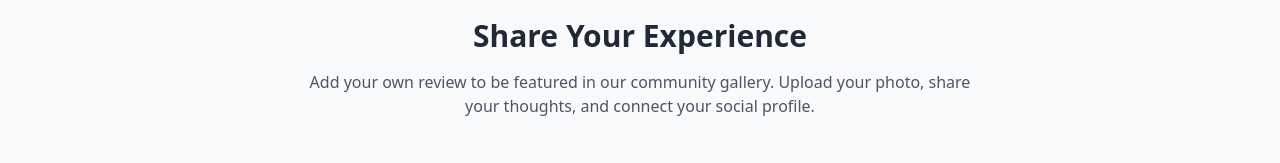
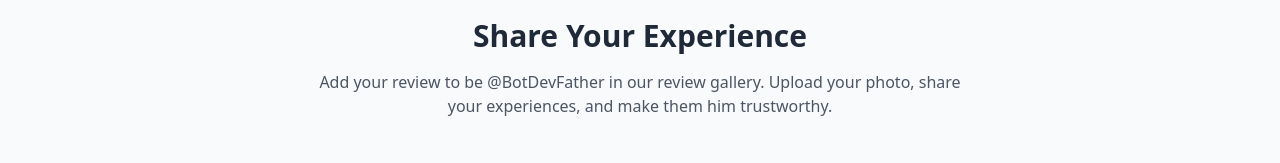
Before and after one commit to BotDevFather/REVIEW-API, a website: page index.html in a window 1280 px wide. Shown: the part 351-514 px from the top of the page. Drawn offline with nearby package versions, Linux system fonts and the light colour scheme; no server answers.

Commit message:
Update index.html

```diff
--- a/index.html
+++ b/index.html
@@ -178,7 +178,7 @@
             <div class="mt-16 pt-12 border-t border-gray-200" id="reviewFormSection">
                 <div class="text-center mb-12">
                     <h2 class="text-2xl md:text-3xl font-bold text-gray-800 mb-4">Share Your Experience</h2>
-                    <p class="text-gray-600 max-w-2xl mx-auto">Add your own review to be featured in our community gallery. Upload your photo, share your thoughts, and connect your social profile.</p>
+                    <p class="text-gray-600 max-w-2xl mx-auto">Add your review to be @BotDevFather in our review gallery. Upload your photo, share your experiences, and make them him trustworthy.</p>
                 </div>
 
                 <div class="grid grid-cols-1 lg:grid-cols-2 gap-12">
```
